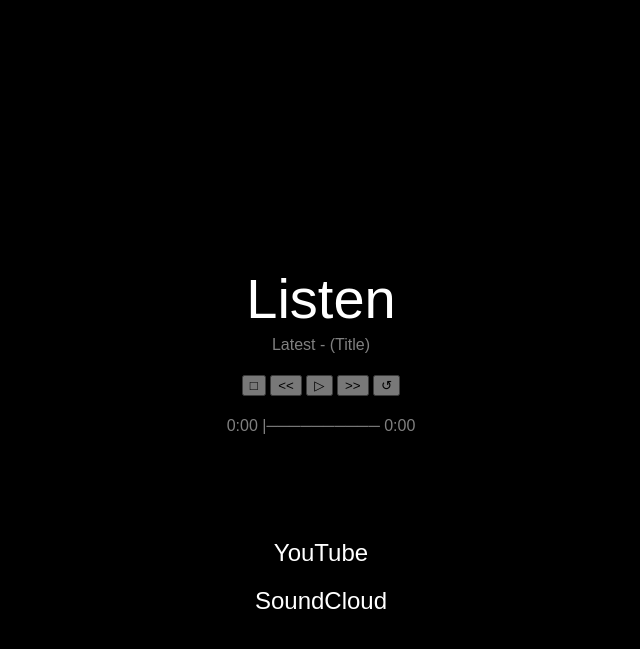
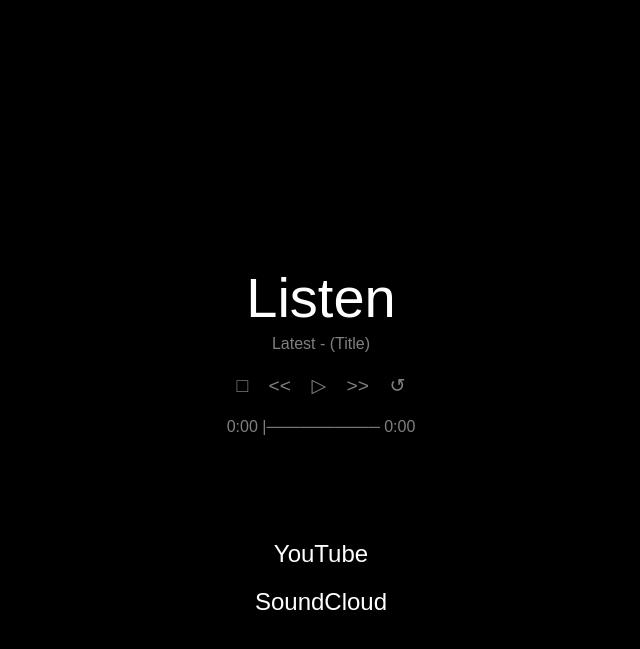
Before and after one commit to r1s1ng1/r1s1ng1.github.io, a Jekyll site: the page music/listen/index.html, which Jekyll copies as it is, in a window 1280 px wide. Shown: the top 649 px of the page, without its empty margins (319-959 px from the left). Built offline with Jekyll 4.4.1, drawn with Linux system fonts in a browser that asks for light colours.

Commit message:
Update style.css

```diff
--- a/assets/css/style.css
+++ b/assets/css/style.css
@@ -39,15 +39,14 @@
 a:hover {
     opacity: 0.6;
 }
-    opacity: 0.5;
-    margin-top: 5px;
-}
+
 button {
     appearance: none;
     -webkit-appearance: none;
 
-    background: transparent;
-    border: none;
+    background: none;
+    border: 0;
+    outline: none;
 
     color: white;
     font-family: Arial, sans-serif;
@@ -57,4 +56,10 @@
     margin: 0 8px;
 
     cursor: pointer;
+
+    -webkit-tap-highlight-color: transparent;
 }
+
+button:hover {
+    opacity: 0.6;
+}
```
